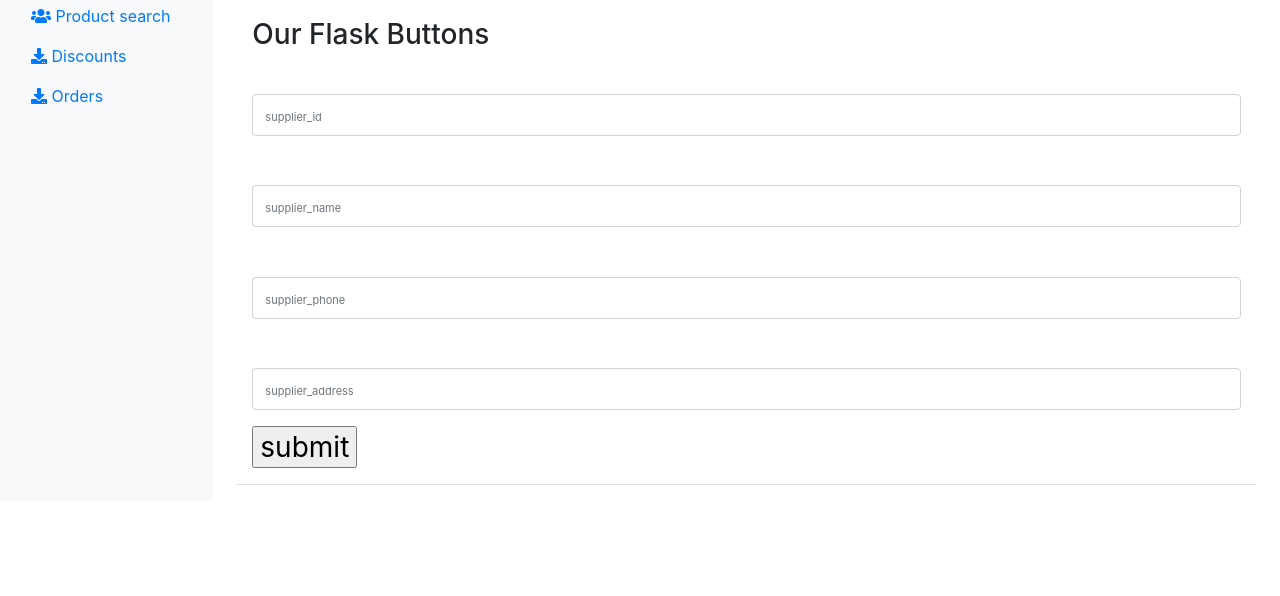
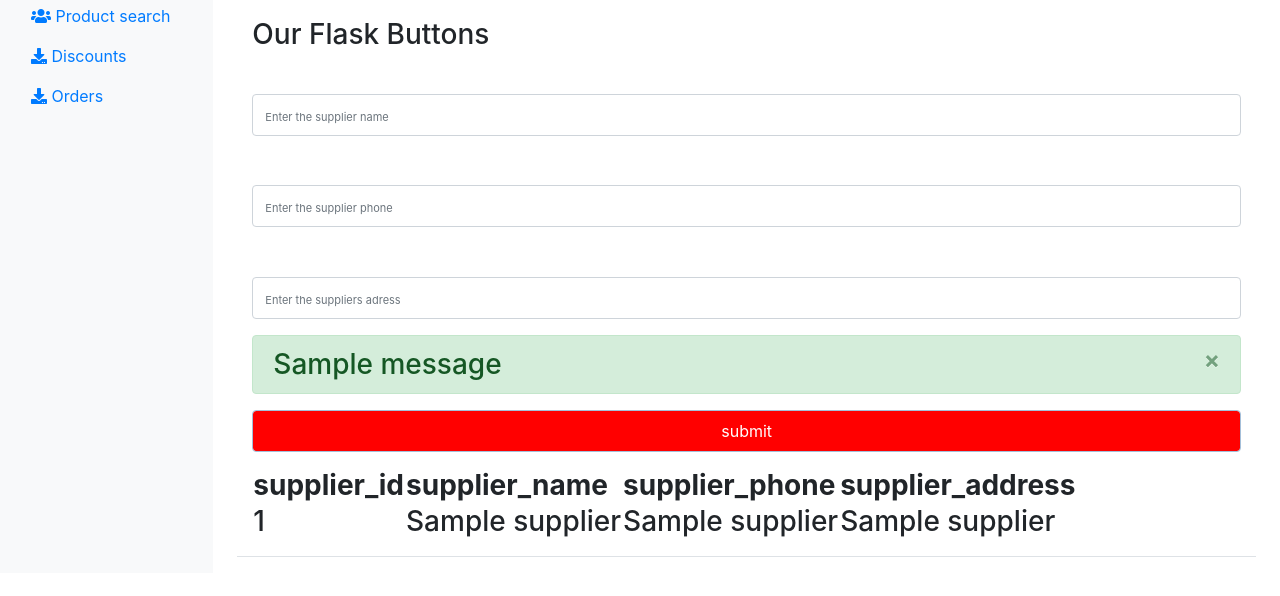
Before and after one commit to archways404/Application3Grupp40, a Flask app: page /admin_add_supplier in a window 1280 px wide. Shown: the part 172-768 px from the top of the page. Run offline with Flask 2, Linux system fonts and the light colour scheme; the visitor is signed in with stand-in values (Sample User, id 1); one stand-in notice (Sample message) is shown; a database or web service that is not in the repository returns one stand-in record (values such as "Sample title"); some libraries are stand-ins or nearby versions.

Commit message:
DB connection & add supplier
Added db connection to the real database, created the add supplier page and created the SQL submit

```diff
--- a/App3Grupp40_beta/app.py
+++ b/App3Grupp40_beta/app.py
@@ -10,20 +10,25 @@
 app.secret_key = 'grupp40'
 
 DB_HOST = "pgserver.mau.se"
-DB_NAME = "ak8893_test"
-DB_USER = "ak8893"
-DB_PASS = "xrbz4n8h"
+DB_NAME = "grupp40"
+DB_USER = "an4231"
+DB_PASS = "6umx36wl"
 
 conn = psycopg2.connect(dbname=DB_NAME, user=DB_USER, password=DB_PASS, host=DB_HOST)
 
 @app.route('/')
 def home():
+    cursor = conn.cursor(cursor_factory=psycopg2.extras.DictCursor)
+    cursor.execute("SELECT * FROM products")
+    data = cursor.fetchall()
+
+
     if 'loggedin' in session:
         if session['is_admin'] == True:
-            return render_template('home_admin.html', email=session['email'], is_admin=session['is_admin'] )
+            return render_template('home_admin.html', email=session['email'], is_admin=session['is_admin'], data=data )
         else:
-            return render_template('home_user.html', email=session['email'])
-    return render_template('home.html')
+            return render_template('home_user.html', email=session['email'], data=data)
+    return render_template('home.html', data=data)
 
 @app.route('/login/', methods=['GET', 'POST'])
 def login():
@@ -109,20 +114,38 @@
 
 @app.route('/admin_add_supplier', methods=['GET', 'POST'])
 def admin_add_supplier():
-    cursor = conn.cursor(cursor_factory=psycopg2.extras.DictCursor)
     if 'loggedin' in session:
             if session['is_admin'] == True:
-                cursor.execute('SELECT * FROM customers WHERE customer_id = %s', [session['customer_id']])
-                account = cursor.fetchone()
-                return render_template('admin_add_supplier.html')
+                cursor = conn.cursor(cursor_factory=psycopg2.extras.DictCursor)
+                cursor.execute("SELECT * FROM suppliers")
+                data = cursor.fetchall()
+                if request.method == 'POST' and 'supplier_name' in request.form and 'supplier_phone' in request.form and 'supplier_adress' in request.form:
+                    supplier_name = request.form['supplier_name']
+                    supplier_phone = request.form['supplier_phone']
+                    supplier_adress = request.form['supplier_adress']
+                    cursor.execute('SELECT * FROM suppliers WHERE supplier_name = %s', (supplier_name,))
+                    doubleentry = cursor.fetchone()
+                    print(doubleentry)
+                    if doubleentry:
+                        flash('supplier already exists!')
+                    elif not supplier_name or not supplier_phone or not supplier_adress:
+                        flash('Please fill out the form!')
+                    else:
+                        cursor.execute("INSERT INTO suppliers (supplier_name, supplier_phone, supplier_adress) VALUES (%s,%s,%s)", (supplier_name, supplier_phone, supplier_adress))
+                        conn.commit()
+                        flash('You have successfully added the supplier!')
+                        flash('Please refresh the page in order to see the updated list!')
+                return render_template('admin_add_supplier.html', data=data)
             else:
-                cursor.execute('SELECT * FROM customers WHERE customer_id = %s', [session['customer_id']])
-                account = cursor.fetchone()
-                return render_template('profile.html', account=account)
+                return render_template('profile.html')
     return redirect(url_for('login'))
+
+
 
 
 #SQL STATEMENT COLLECTION BELOW
 
+
+
 if __name__ == "__main__":
     app.run(debug=True)
--- /dev/null
+++ b/App3Grupp40_beta/tempCodeRunnerFile.py
@@ -0,0 +1 @@
+6umx36wl
--- a/App3Grupp40_beta/templates/Admin_add_supplier.html
+++ b/App3Grupp40_beta/templates/Admin_add_supplier.html
@@ -8,47 +8,71 @@
 <p>Admin account: {{ is_admin }}!</p>
 
 <h3>Our Flask Buttons<h3/>
+        <form action="{{ url_for('admin_add_supplier') }}" method="post" autocomplete="off">
           <div class="form-group">
-        <label for="supplier_id" class="cols-sm-2 control-label"> </label>
+            <label for="name" class="cols-sm-2 control-label"> </label>
             <div class="cols-sm-10">
               <div class="input-group">
-            <input type="text" class="form-control" name="supplier_id" id="supplier_id" placeholder="supplier_id">
+
+                <input type="text" class="form-control" name="supplier_name" id="supplier_name" placeholder="Enter the supplier name" />
+              </div>
+            </div>
+          </div>
+          <div class="form-group">
+            <label for="email" class="cols-sm-2 control-label"> </label>
+            <div class="cols-sm-10">
+              <div class="input-group">
+                <input type="text" class="form-control" name="supplier_phone" id="supplier_phone" placeholder="Enter the supplier phone"/>
               </div>
             </div>
           </div>
 
           <div class="form-group">
-        <label for="supplier_name" class="cols-sm-2 control-label"> </label>
+            <label for="email" class="cols-sm-2 control-label"> </label>
             <div class="cols-sm-10">
               <div class="input-group">
-            <input type="text" class="form-control" name="supplier_name" id="supplier_name" placeholder="supplier_name"
+                <input type="text" class="form-control" name="supplier_adress" id="supplier_adress" placeholder="Enter the suppliers adress"
                   required>
               </div>
             </div>
           </div>
 
-      <div class="form-group">
-        <label for="supplier_phone" class="cols-sm-2 control-label"> </label>
-        <div class="cols-sm-10">
-          <div class="input-group">
-            <input type="text" class="form-control" name="supplier_phone" id="supplier_phone" placeholder="supplier_phone"
-              required>
+          <div class="form-group ">
+            {% with messages = get_flashed_messages() %}
+            {% if messages %}
+            {% for message in messages %}
+            <div class="alert alert-success alert-dismissible fade show" role="alert">
+              {{ message }}
+              <button type="button" class="close" data-dismiss="alert" aria-label="Close">
+                <span aria-hidden="true">×</span>
+              </button>
             </div>
+            {% endfor %}
+            {% endif %}
+            {% endwith %}
+            <input type="submit" value="submit" class="form-control btn btn-primary " name="" style="background-color: red; border-color: #a4bfd9;">
           </div>
-      </div>
-
-      <div class="form-group">
-        <label for="supplier_address" class="cols-sm-2 control-label"> </label>
-        <div class="cols-sm-10">
-          <div class="input-group">
-            <input type="text" class="form-control" name="supplier_address" id="supplier_address" placeholder="supplier_address"
-              required>
-          </div>
-        </div>
-      </div>
-
-
-    <form method="post" action="{{ url_for('home') }}">
-        <input type="submit" value="submit" name="action1"/>
         </form>
+  <script src="https://maxcdn.bootstrapcdn.com/bootstrap/4.1.1/js/bootstrap.min.js"></script>
+  <script src="https://cdnjs.cloudflare.com/ajax/libs/jquery/3.2.1/jquery.min.js"></script>
+<table>
+  <thead>
+    <tr>
+      <th>supplier_id</th>
+      <th>supplier_name</th>
+      <th>supplier_phone</th>
+      <th>supplier_address</th>
+    </tr>
+  </thead>
+  <tbody>
+{% for row in data %}
+    <tr>
+      <td>{{row[0]}}</td>
+      <td>{{row[1]}}</td>
+      <td>{{row[2]}}</td>
+      <td>{{row[3]}}</td>
+    </tr>
+{% endfor %}
+  </tbody>
+</table>
 {% endblock %}
--- a/App3Grupp40_beta/templates/register.html
+++ b/App3Grupp40_beta/templates/register.html
@@ -110,7 +110,7 @@
             {% endfor %}
             {% endif %}
             {% endwith %}
-            <input type="submit" value="Register" class="form-control btn btn-primary " name="" style="background-color: #a4bfd9; border-color: #a4bfd9;">
+            <input type="submit" value="Register" class="form-control btn btn-primary " name="" style="background-color: red; border-color: #a4bfd9;">
 
               <p style="padding:5px;">
               <a href="{{ url_for('login') }}" class="btn btn-dark ">Login</a>
```
Also changed, not shown: App3Grupp40_beta/templates/home.html (+26 -0 lines), App3Grupp40_beta/templates/home_admin.html (+24 -0 lines), App3Grupp40_beta/templates/home_user.html (+23 -0 lines). Lines whose indentation alone changed are shown as unchanged.
